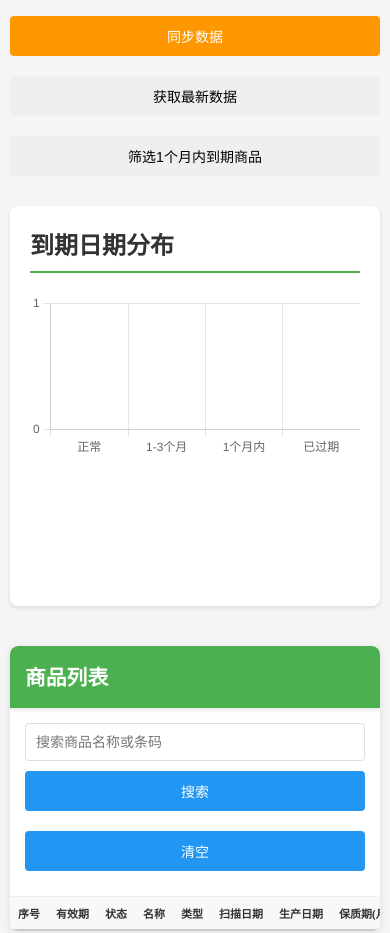
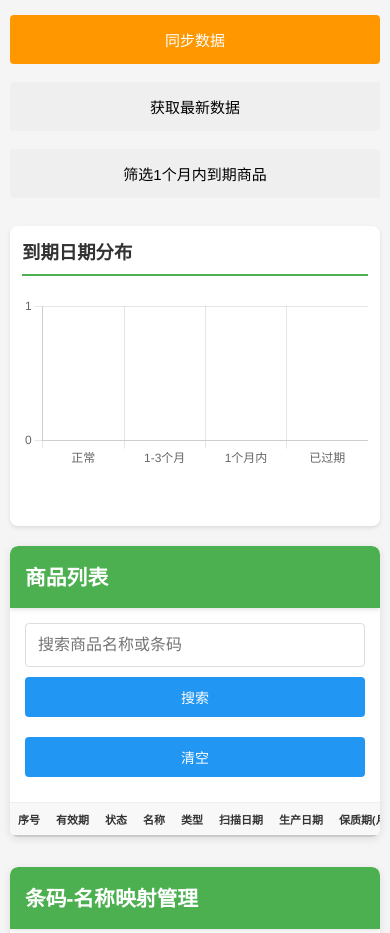
Before and after one commit to halcyon0207/my-trae_projects, a plain HTML site: page index.html in a window 390 px wide. Shown: the part 923-1856 px from the top of the page. Drawn offline with Linux system fonts and the light colour scheme.

Commit message:
??????:styles.css

```diff
--- a/styles.css
+++ b/styles.css
@@ -365,3 +365,67 @@ td .btn {
         padding: 8px;
     }
 }
+
+/* ===== 手机端增强（触屏操作友好） ===== */
+@media (max-width: 768px) {
+    header {
+        padding: 15px 10px;
+        margin-bottom: 15px;
+    }
+
+    header h1 {
+        font-size: 1.4rem;
+    }
+
+    section h2 {
+        font-size: 1.15rem;
+    }
+
+    /* 输入框放大，避免 iOS 自动缩放 */
+    input[type="text"],
+    input[type="number"],
+    input[type="date"] {
+        font-size: 16px;
+        padding: 12px;
+    }
+
+    /* 功能按钮加大点击区域 */
+    .controls .btn,
+    .form-section .btn {
+        padding: 14px 20px;
+        font-size: 15px;
+        margin-bottom: 8px;
+    }
+
+    /* 表格内操作按钮加大，方便手指点击 */
+    td .btn {
+        padding: 7px 10px;
+        font-size: 12px;
+        min-width: 48px;
+        margin-bottom: 4px;
+    }
+
+    .status {
+        font-size: 11px;
+        padding: 4px 8px;
+        min-width: 46px;
+    }
+
+    /* 列表滚动区域加高，减少来回滚动 */
+    .list-section .scrollable-content,
+    .mapping-section .scrollable-content {
+        max-height: 380px;
+        -webkit-overflow-scrolling: touch;
+    }
+
+    .chart-section {
+        height: 300px;
+        padding: 12px;
+        margin-bottom: 20px;
+    }
+
+    .list-section,
+    .mapping-section {
+        margin-top: 20px;
+    }
+}
```
